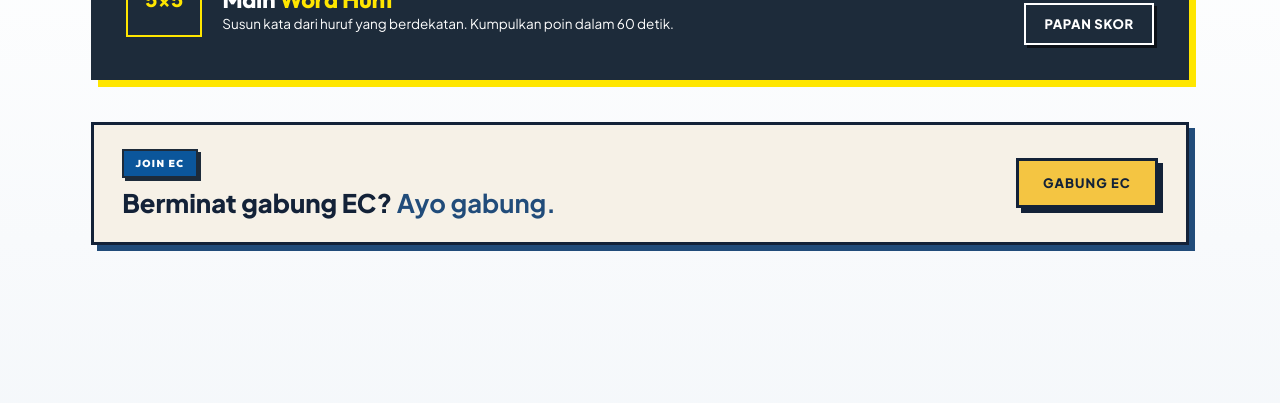
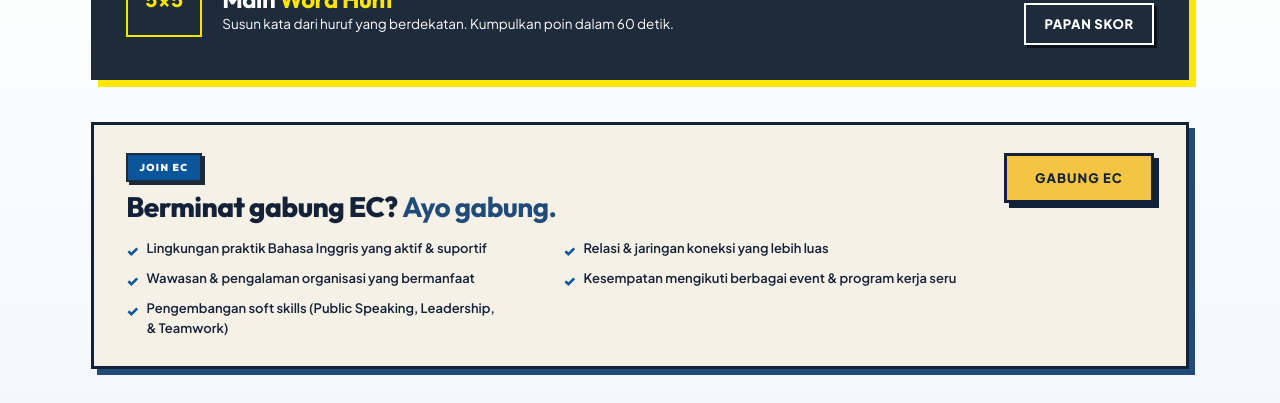
Before and after one commit to Mhmmdfthn/Englishclub, a Vue app in the folder frontend/: page / in a window 1280 px wide. Shown: the part 1760-2163 px from the top of the page. Built offline with nearby package versions, Linux system fonts and the light colour scheme; no server answers.

Commit message:
feat: merge join CTA + benefit, marquee navbar, update tagline

```diff
--- a/frontend/src/components/LandingView.vue
+++ b/frontend/src/components/LandingView.vue
@@ -106,6 +106,7 @@ function goRegister() {
     <div class="landing-hero">
       <nav class="landing-nav" aria-label="Navigasi utama">
         <a class="nav-brand" href="#top" aria-label="Kembali ke bagian atas" @click="handleLogoClick" @pointerdown="logoPressStart" @pointerup="logoPressEnd" @pointerleave="logoPressEnd"><img src="/Logo_ec.jpg" alt="Logo English Club UPB" /></a>
+        <div class="nav-marquee" aria-hidden="true"><span class="nav-marquee-inner">English Club 2026 - Universitas Putra Bangsa</span></div>
         <a href="#profil" class="nav-link" @click="closeMobile">Profil</a>
         <a href="#program" class="nav-link" @click="closeMobile">Program</a>
         <a href="#cerita" class="nav-link" @click="closeMobile">Kesan Pengunjung</a>
@@ -141,7 +142,7 @@ function goRegister() {
     </div>
 
     <div id="profil" class="section-title"><span class="section-badge">TENTANG KAMI</span><h2>Profil UKM</h2><p>Bagian dari <b>BEM — Departemen Keilmuan</b> Universitas Putra Bangsa Kebumen.</p></div>
-    <div class="card about-card"><div class="about-grid"><div class="about-text"><h3>Siapa Kami?</h3><p><b>English Club UPB</b> adalah UKM di bawah <b>BEM Departemen Keilmuan</b>. Kegiatan kami berfokus pada latihan bahasa Inggris dan kegiatan kampus.</p><p>Terbuka untuk mahasiswa yang ingin berlatih speaking, listening, dan public speaking.</p><ul class="check-list"><li>Bagian dari BEM — Departemen Keilmuan</li><li>Terbuka untuk semua prodi</li></ul></div><div class="about-visual"><div class="mini-stats"><div class="mini-stat"><b>2019</b><span>Berdiri</span></div><div class="mini-stat"><b>150+</b><span>Alumni</span></div><div class="mini-stat"><b>4</b><span>Divisi</span></div></div><div class="quote-box">From Kebumen to the World, Speak Confidently, Lead Globally.</div></div></div></div>
+    <div class="card about-card"><div class="about-grid"><div class="about-text"><h3>Siapa Kami?</h3><p><b>English Club UPB</b> adalah UKM di bawah <b>BEM Departemen Keilmuan</b>. Kegiatan kami berfokus pada latihan bahasa Inggris dan kegiatan kampus.</p><p>Terbuka untuk mahasiswa yang ingin berlatih speaking, listening, dan public speaking.</p><ul class="check-list"><li>Bagian dari BEM — Departemen Keilmuan</li><li>Terbuka untuk semua prodi</li></ul></div><div class="about-visual"><div class="mini-stats"><div class="mini-stat"><b>2019</b><span>Berdiri</span></div><div class="mini-stat"><b>150+</b><span>Alumni</span></div><div class="mini-stat"><b>4</b><span>Divisi</span></div></div><div class="quote-box">Learn the Words, Speak to the World, Shine Your Way.</div></div></div></div>
 
     <div id="program" class="overview-heading"><div><span class="section-badge">PROGRAM</span><h2>Apa yang Kami Lakukan?</h2></div><p>Latihan bahasa Inggris, kegiatan rutin, dan agenda kampus untuk anggota.</p></div>
     <div class="overview-grid vision-mission-grid"><article class="overview-card"><div class="ov-icon">01</div><h3>Visi</h3><ul><li>Membuat latihan bahasa Inggris mudah diikuti mahasiswa.</li><li>Membantu anggota lebih percaya diri saat berbicara di kelas dan tempat kerja.</li></ul></article><article class="overview-card"><div class="ov-icon">02</div><h3>Misi</h3><ul><li>Mengadakan latihan speaking dan listening secara rutin.</li><li>Membuka kesempatan untuk praktik public speaking.</li><li>Mengadakan kegiatan dan kompetisi berbahasa Inggris.</li><li>Mendukung anggota mengikuti kegiatan akademik dan organisasi.</li></ul></article></div>
@@ -150,12 +151,21 @@ function goRegister() {
 
   <div class="teaser-card"><div class="teaser-mark">5x5</div><div class="teaser-copy"><span class="teaser-kicker">GAME ENGLISH CLUB</span><h2>Main <span>Word Hunt</span></h2><p>Susun kata dari huruf yang berdekatan. Kumpulkan poin dalam 60 detik.</p></div><div class="teaser-actions"><button class="btn" type="button" @click="goPlay">Mulai</button><button class="btn ghost" type="button" @click="goBoard">Papan Skor</button></div></div>
 
-    <div class="join-cta">
-      <div class="join-cta-copy">
-        <span class="section-badge">JOIN EC</span>
-        <p>Berminat gabung EC? <strong>Ayo gabung.</strong></p>
+    <div class="join-section">
+      <div class="join-content">
+        <div class="join-text">
+          <span class="section-badge">JOIN EC</span>
+          <h2>Berminat gabung EC? <strong>Ayo gabung.</strong></h2>
+        </div>
+        <ul class="join-benefits">
+          <li><span class="join-check">&#10003;</span>Lingkungan praktik Bahasa Inggris yang aktif &amp; suportif</li>
+          <li><span class="join-check">&#10003;</span>Relasi &amp; jaringan koneksi yang lebih luas</li>
+          <li><span class="join-check">&#10003;</span>Wawasan &amp; pengalaman organisasi yang bermanfaat</li>
+          <li><span class="join-check">&#10003;</span>Kesempatan mengikuti berbagai event &amp; program kerja seru</li>
+          <li><span class="join-check">&#10003;</span>Pengembangan soft skills (Public Speaking, Leadership, &amp; Teamwork)</li>
+        </ul>
       </div>
-      <button class="btn hero-register" type="button" @click="goRegister">Gabung EC</button>
+      <button class="btn join-btn" type="button" @click="goRegister">Gabung EC</button>
     </div>
 
     <section id="cerita" class="story-section">
@@ -178,7 +188,11 @@ function goRegister() {
 .landing::before { content:''; position:fixed; inset:0; z-index:-1; background-color:var(--paper); background-image:radial-gradient(rgba(29,43,58,.13) 1px, transparent 1px); background-size:16px 16px; }
 .landing-hero { position:relative; display:flex; width:100%; align-items:flex-start; min-height:min(560px,68vh); padding:96px 0 56px; text-align:left; border-bottom:4px solid var(--ink); row-gap:18px; }
 .landing-nav { position:fixed; top:0; left:0; right:0; width:100%; margin:0; display:flex; align-items:center; gap:24px; min-height:64px; padding:10px max(14px, calc((100vw - 1100px) / 2)); background:var(--pure-white); border-bottom:3px solid var(--ink); box-shadow:0 4px 0 var(--lime); z-index:20; font-family:'Plus Jakarta Sans', sans-serif; }
-.nav-brand { display:flex; flex:0 0 auto; align-items:center; width:42px; height:42px; margin-right:6px; }.nav-brand img { display:block; width:36px; height:36px; object-fit:contain; mix-blend-mode:multiply; }.landing-nav > a { color:var(--ink); font-size:13px; font-weight:700; text-decoration:none; }.landing-nav > a:hover { color:var(--royal-blue); }.nav-actions { display:flex; align-items:center; gap:8px; margin-left:auto; }.nav-button { padding:9px 13px; color:var(--ink); background:transparent; border:2px solid var(--ink); font-family:'Plus Jakarta Sans', sans-serif; font-size:12px; font-weight:800; cursor:pointer; min-height:44px; }.nav-button:hover { transform:translateY(-1px); }.nav-play { color:var(--pure-white); background:var(--lime); box-shadow:3px 3px 0 var(--ink); }
+.nav-brand { display:flex; flex:0 0 auto; align-items:center; width:42px; height:42px; margin-right:6px; }.nav-brand img { display:block; width:36px; height:36px; object-fit:contain; mix-blend-mode:multiply; }
+.nav-marquee { flex:1; overflow:hidden; white-space:nowrap; mask-image:linear-gradient(90deg, transparent, #000 8%, #000 92%, transparent); -webkit-mask-image:linear-gradient(90deg, transparent, #000 8%, #000 92%, transparent); }
+.nav-marquee-inner { display:inline-block; font-size:13px; font-weight:900; letter-spacing:.06em; color:var(--royal-blue); animation:marquee-scroll 18s linear infinite; }
+@keyframes marquee-scroll { 0%{transform:translateX(100%)} 100%{transform:translateX(-100%)} }
+.landing-nav > a { color:var(--ink); font-size:13px; font-weight:700; text-decoration:none; }.landing-nav > a:hover { color:var(--royal-blue); }.nav-actions { display:flex; align-items:center; gap:8px; margin-left:auto; }.nav-button { padding:9px 13px; color:var(--ink); background:transparent; border:2px solid var(--ink); font-family:'Plus Jakarta Sans', sans-serif; font-size:12px; font-weight:800; cursor:pointer; min-height:44px; }.nav-button:hover { transform:translateY(-1px); }.nav-play { color:var(--pure-white); background:var(--lime); box-shadow:3px 3px 0 var(--ink); }
 .hamburger { display:none; flex-direction:column; justify-content:center; gap:5px; width:44px; height:44px; padding:8px; background:#fff; border:none; cursor:pointer; }
 .ham-line { display:block; width:100%; height:3px; background:var(--ink); transition: transform 0.2s ease, opacity 0.2s ease; }
 .mobile-drawer { position:fixed; inset:0; z-index:19; background:rgba(29,43,58,0.45); backdrop-filter:blur(4px); display:grid; place-items:start center; padding-top:72px; }
@@ -193,7 +207,18 @@ function goRegister() {
 .subtitle p { margin:0; color:var(--ink); font-size:clamp(18px,2vw,24px); line-height:1.45; font-weight:800; letter-spacing:-0.03em; }
 .subtitle .quote-author { display:block; margin-top:2px; color:var(--ink); font-size:12px; font-weight:800; letter-spacing:0.12em; text-transform:uppercase; }
 .subtitle .quote-meaning { display:block; margin-top:4px; color:var(--ink); font-size:clamp(13px,1.5vw,16px); line-height:1.55; font-weight:600; }
-.join-cta { display:flex; flex-wrap:wrap; align-items:center; justify-content:space-between; gap:18px; width:100%; margin-top:42px; padding:24px 28px; background:#F6F1E7; border:3px solid #132238; box-shadow:6px 6px 0 #214C7A; }.join-cta-copy { display:flex; flex-direction:column; align-items:flex-start; gap:10px; }.join-cta p { margin:0; color:#132238; font-size:clamp(18px,2vw,26px); font-weight:800; line-height:1.2; }.join-cta strong { color:#214C7A; }.hero-register { padding:14px 24px; border:3px solid #132238; border-radius:0; background:#F4C542; box-shadow:5px 5px 0 #132238; color:#132238; font-size:13px; font-weight:900; letter-spacing:.08em; text-transform:uppercase; }.hero-register:hover { transform:translate(-2px, -2px); box-shadow:7px 7px 0 #132238; }.hero-stats { display:flex; margin-top:36px; border:2px solid var(--ink); background:#fff; box-shadow:5px 5px 0 var(--ink); }.hero-stats span { min-width:116px; padding:10px 16px; border-right:2px solid var(--ink); font-size:10px; font-weight:800; }.hero-stats span:last-child { border-right:0; }.hero-stats b { display:block; font-size:24px; }
+.join-section { display:grid; grid-template-columns:1fr auto; gap:24px; align-items:center; width:100%; margin-top:42px; padding:28px 32px; background:#F6F1E7; border:3px solid #132238; box-shadow:6px 6px 0 #214C7A; position:relative; overflow:hidden; }
+.join-section::before { content:''; position:absolute; inset:0; background:linear-gradient(90deg, transparent, rgba(255,255,255,0.35), transparent); transform:translateX(-100%); transition:transform 0.9s ease; }
+.join-section:hover::before { transform:translateX(100%); }
+.join-content { display:flex; flex-direction:column; gap:16px; }
+.join-text { display:flex; flex-direction:column; align-items:flex-start; gap:8px; }
+.join-text h2 { margin:0; color:#132238; font-size:clamp(20px,2.5vw,28px); font-weight:800; line-height:1.2; }
+.join-text strong { color:#214C7A; }
+.join-benefits { display:grid; grid-template-columns:repeat(2, 1fr); gap:8px 20px; list-style:none; margin:0; padding:0; }
+.join-benefits li { display:flex; align-items:flex-start; gap:8px; font-size:13px; font-weight:600; color:#132238; line-height:1.5; }
+.join-check { flex:0 0 auto; color:var(--royal-blue); font-weight:900; font-size:14px; margin-top:1px; }
+.join-btn { align-self:start; padding:14px 28px; border:3px solid #132238; border-radius:0; background:#F4C542; box-shadow:5px 5px 0 #132238; color:#132238; font-size:13px; font-weight:900; letter-spacing:.08em; text-transform:uppercase; white-space:nowrap; cursor:pointer; transition:transform 0.16s ease, box-shadow 0.16s ease; }
+.join-btn:hover { transform:translate(-2px, -2px); box-shadow:7px 7px 0 #132238; }.hero-stats { display:flex; margin-top:36px; border:2px solid var(--ink); background:#fff; box-shadow:5px 5px 0 var(--ink); }.hero-stats span { min-width:116px; padding:10px 16px; border-right:2px solid var(--ink); font-size:10px; font-weight:800; }.hero-stats span:last-child { border-right:0; }.hero-stats b { display:block; font-size:24px; }
 .section-title { width:100%; display:flex; flex-direction:column; align-items:flex-start; gap:8px; padding:64px 0 24px; text-align:left; }.section-badge { padding:6px 11px; color:var(--pure-white); background:var(--lime); border:2px solid var(--ink); box-shadow:3px 3px 0 var(--ink); font-size:10px; }.section-title h2,.overview-heading h2,.values-heading h2 { color:var(--ink); }.section-title p { max-width:680px; }.about-card { width:100%; padding:0; overflow:visible; background:#fff; border:3px solid var(--ink); border-radius:0; box-shadow:6px 6px 0 var(--ink); }.about-grid { display:grid; grid-template-columns:minmax(0,1.35fr) minmax(300px,.85fr); }.about-text { padding:32px; }.about-text h3 { font-size:22px; }.about-text p,.check-list li { font-size:15px; line-height:1.6; }.check-list { padding-left:18px; }.about-visual { padding:28px; border-left:3px solid var(--ink); background:var(--paper); }.mini-stats { display:grid; grid-template-columns:repeat(3,1fr); gap:8px; }.mini-stat { padding:12px 6px; text-align:center; border:2px solid var(--ink); background:#fff; }.mini-stat b,.mini-stat span { display:block; }.quote-box { margin-top:28px; padding:16px; background:var(--royal-blue); color:var(--pure-white); border:2px solid var(--ink); box-shadow:4px 4px 0 var(--ink); font-weight:700; text-align:center; }
 .teaser-card { width:100%; display:grid; grid-template-columns:auto minmax(0,1fr) auto; align-items:center; gap:20px; margin:64px 0 0; padding:32px; color:#fff; background:var(--ink); border:3px solid var(--ink); box-shadow:7px 7px 0 var(--green); }.teaser-mark { display:grid; place-items:center; width:76px; aspect-ratio:1; color:var(--vibrant-yellow); border:2px solid var(--vibrant-yellow); font-size:20px; font-weight:900; }.teaser-kicker,.teaser-copy h2 span { color:var(--vibrant-yellow); }.teaser-copy h2 { color:#fff; }.teaser-copy p { max-width:480px; font-size:13.5px; line-height:1.5; }.teaser-actions { display:flex; flex-direction:column; gap:8px; }.teaser-actions .btn { white-space:nowrap; padding:11px 18px; border:2px solid #fff; border-radius:0; box-shadow:3px 3px 0 #000; font-size:13px; }.teaser-actions .btn.ghost { background:transparent; color:#fff; border-color:#fff; box-shadow:3px 3px 0 rgba(0,0,0,0.6); }.teaser-actions .btn.ghost:hover { background:#fff; color:var(--dark-navy); border-color:#fff; }
 .overview-heading { width:100%; display:flex; align-items:end; justify-content:space-between; gap:28px; margin-top:64px; padding-bottom:20px; border-bottom:3px solid var(--ink); }.overview-heading p { max-width:340px; text-align:right; line-height:1.55; }.overview-grid { width:100%; display:grid; grid-template-columns:repeat(3,1fr); border-bottom:3px solid var(--ink); }.vision-mission-grid { width:100%; display:grid; grid-template-columns:repeat(2,1fr); border-bottom:3px solid var(--ink); gap:0; }.overview-card { min-height:240px; padding:24px; }.overview-card + .overview-card { border-left:2px solid var(--ink); }.ov-icon { display:grid; place-items:center; width:42px; height:42px; margin:12px 0; color:var(--pure-white); background:var(--lime); border:2px solid var(--ink); font-weight:900; }.overview-card p,.overview-card li { line-height:1.6; }.overview-card ul { padding-left:18px; }
@@ -242,9 +267,11 @@ function goRegister() {
   .teaser-copy h2 { font-size:22px; }
   .teaser-actions { width:100%; gap:8px; }
   .teaser-actions .btn { width:100%; min-height:48px; font-size:13px; }
-  .join-cta { display:flex; flex-direction:column; align-items:stretch; gap:12px; margin-top:28px; padding:18px 16px; }
-  .join-cta p { font-size:20px; text-align:center; }
-  .join-cta .hero-register { width:100%; min-height:48px; }
+  .join-section { grid-template-columns:1fr; gap:18px; margin-top:28px; padding:20px 16px; }
+  .join-text { align-items:center; text-align:center; }
+  .join-text h2 { font-size:22px; }
+  .join-benefits { grid-template-columns:1fr; }
+  .join-btn { width:100%; min-height:48px; justify-self:stretch; }
   .overview-heading { flex-direction:column; align-items:stretch; margin-top:32px; padding-bottom:14px; gap:12px; }
   .overview-heading p { text-align:left; max-width:100%; }
   .overview-card { min-height:auto; padding:20px 18px; border-left:none !important; }
@@ -282,9 +309,6 @@ function goRegister() {
 .about-card:hover, .overview-card:hover, .program-card:hover { transform: translateY(-2px); box-shadow: 8px 8px 0 var(--ink); }
 .teaser-card { position: relative; overflow: hidden; }
 .teaser-card::after { content:''; position:absolute; inset:0; background: radial-gradient(ellipse 70% 60% at 85% 15%, rgba(255,230,0,0.08), transparent 60%); pointer-events:none; }
-.join-cta { position:relative; overflow:hidden; }
-.join-cta::before { content:''; position:absolute; inset:0; background: linear-gradient(90deg, transparent, rgba(255,255,255,0.35), transparent); transform: translateX(-100%); transition: transform 0.9s ease; }
-.join-cta:hover::before { transform: translateX(100%); }
 .story-input:focus { box-shadow: 4px 4px 0 var(--lime); }
 .value-panel:hover { transform: translateY(-1px); }
 .story-submit { width:44px; min-width:44px; height:44px; padding:0; }
```
Also changed, not shown: frontend/src/components/MemberRegisterMini.vue (+0 -32 lines).
